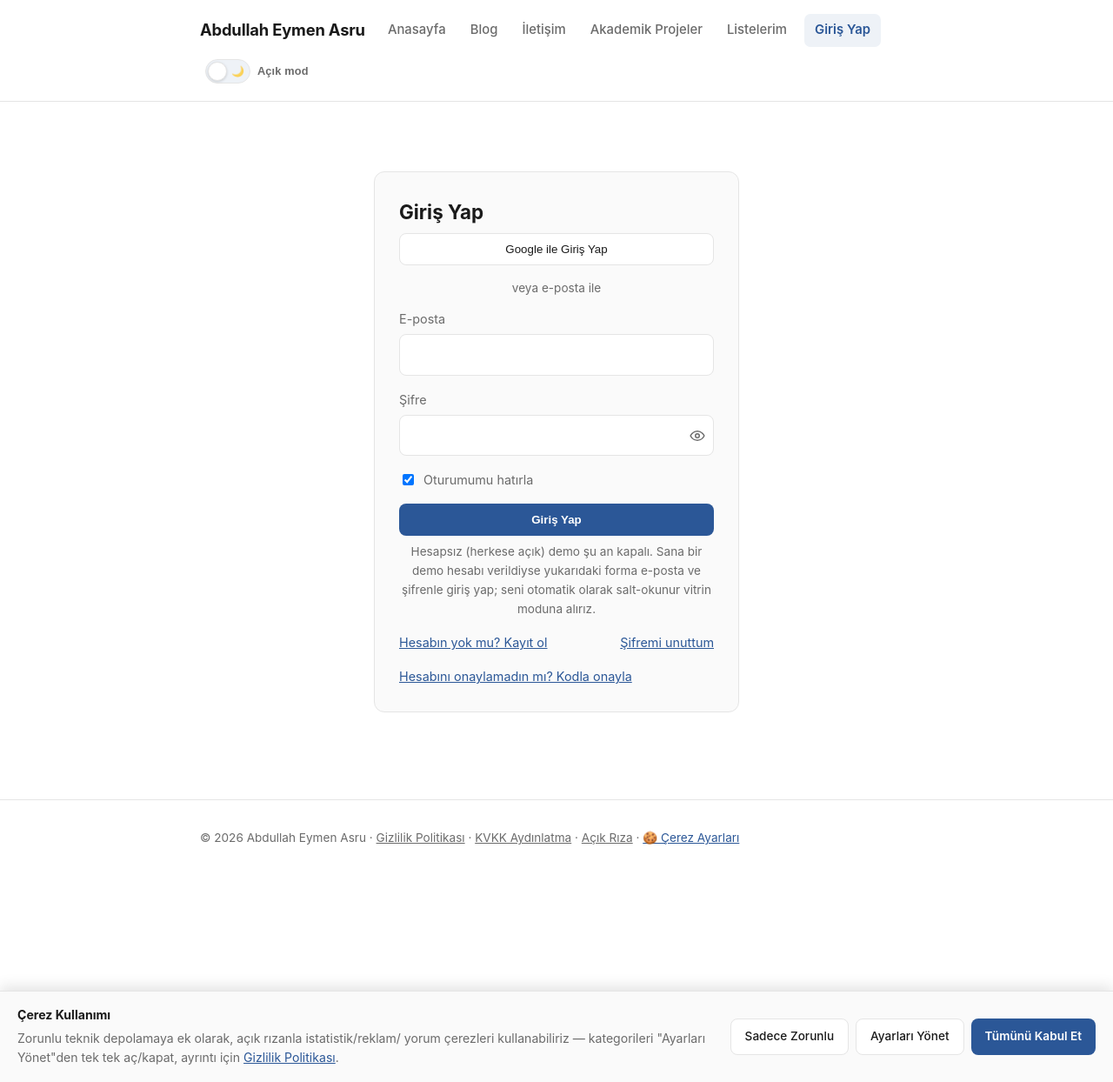
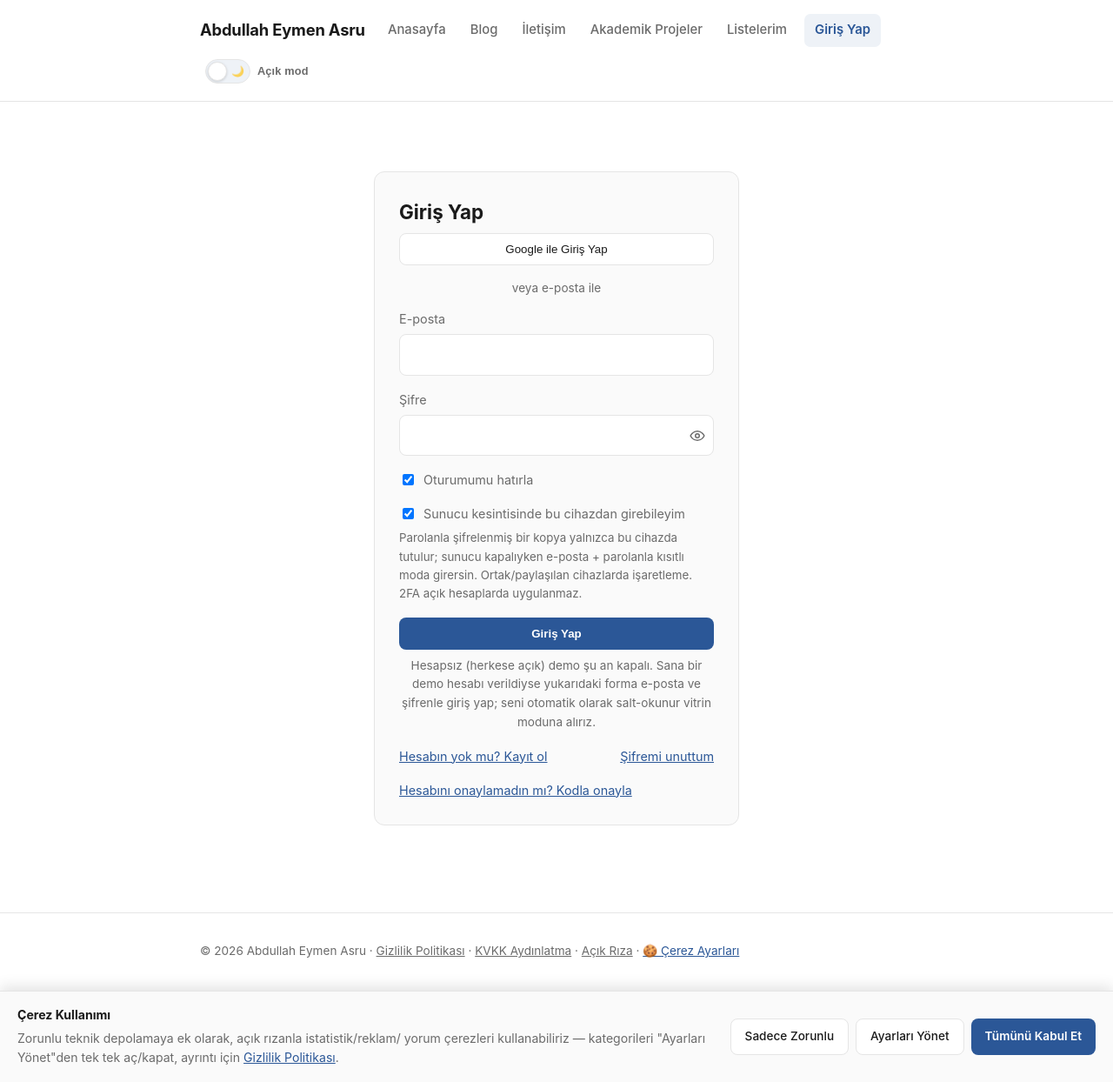
Before and after one commit to abdullah-eymen-asru/abdullah-eymen-asru.github.io, a Jekyll site: the page built from hesap/giris.md, in a window 1280 px wide and 1244 px high. Shown: the whole window at 87% size. Built offline with Jekyll 4.4.1, drawn with Linux system fonts in a browser that asks for light colours.

Commit message:
Add offline access option to login form
Added offline access checkbox with explanation.

```diff
--- a/hesap/giris.md
+++ b/hesap/giris.md
@@ -29,6 +29,13 @@ permalink: "/hesap/giris.html"
         <input id="remember-me" name="remember_me" type="checkbox" checked>
         <span>Oturumumu hatırla</span>
       </label>
+    </div>
+    <div class="form-field">
+      <label class="csp-flex-gap8-center-row">
+        <input id="offline-kasa" name="offline_kasa" type="checkbox" checked>
+        <span>Sunucu kesintisinde bu cihazdan girebileyim</span>
+      </label>
+      <small class="muted">Parolanla şifrelenmiş bir kopya yalnızca bu cihazda tutulur; sunucu kapalıyken e-posta + parolanla kısıtlı moda girersin. Ortak/paylaşılan cihazlarda işaretleme. 2FA açık hesaplarda uygulanmaz.</small>
     </div>
     <button type="submit" class="btn-primary">Giriş Yap</button>
   </form>
```
